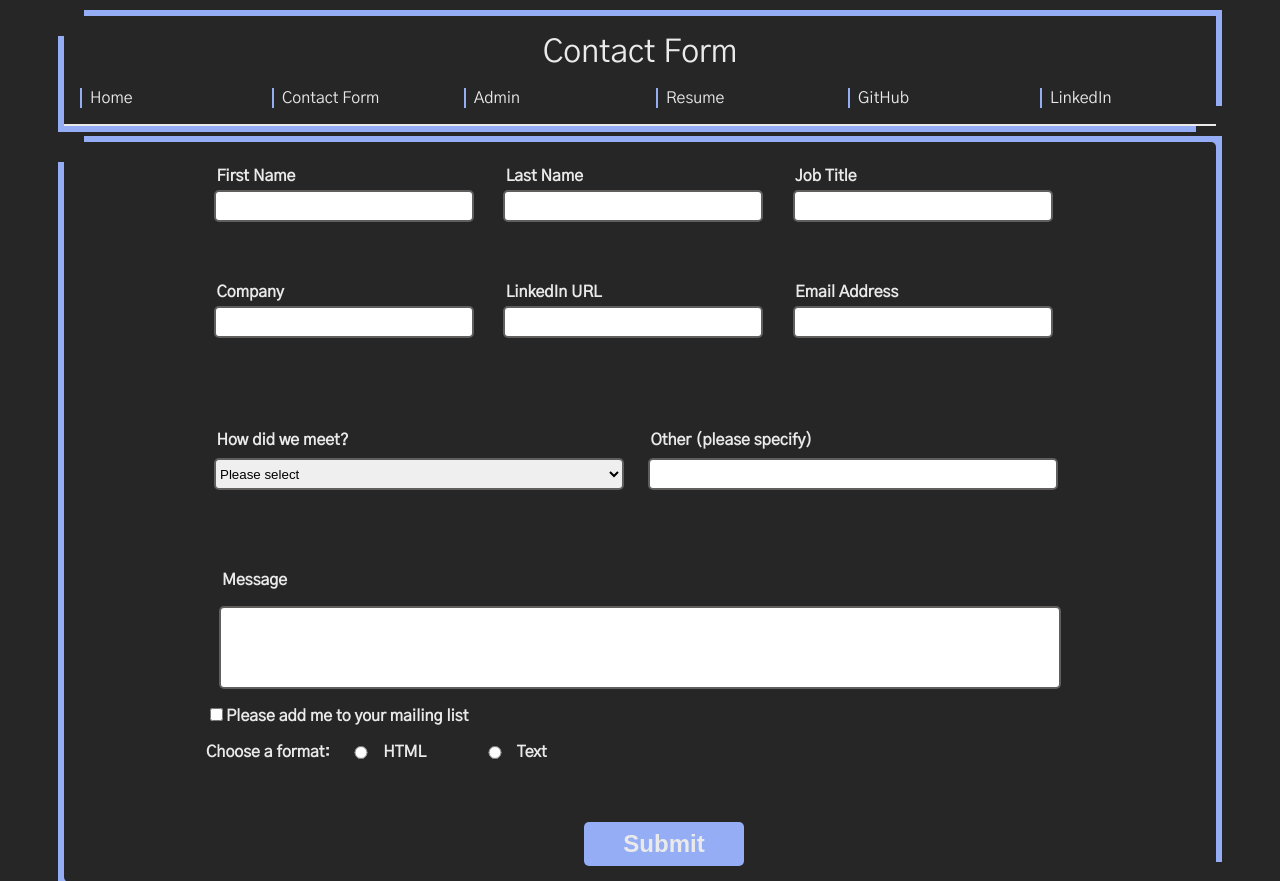
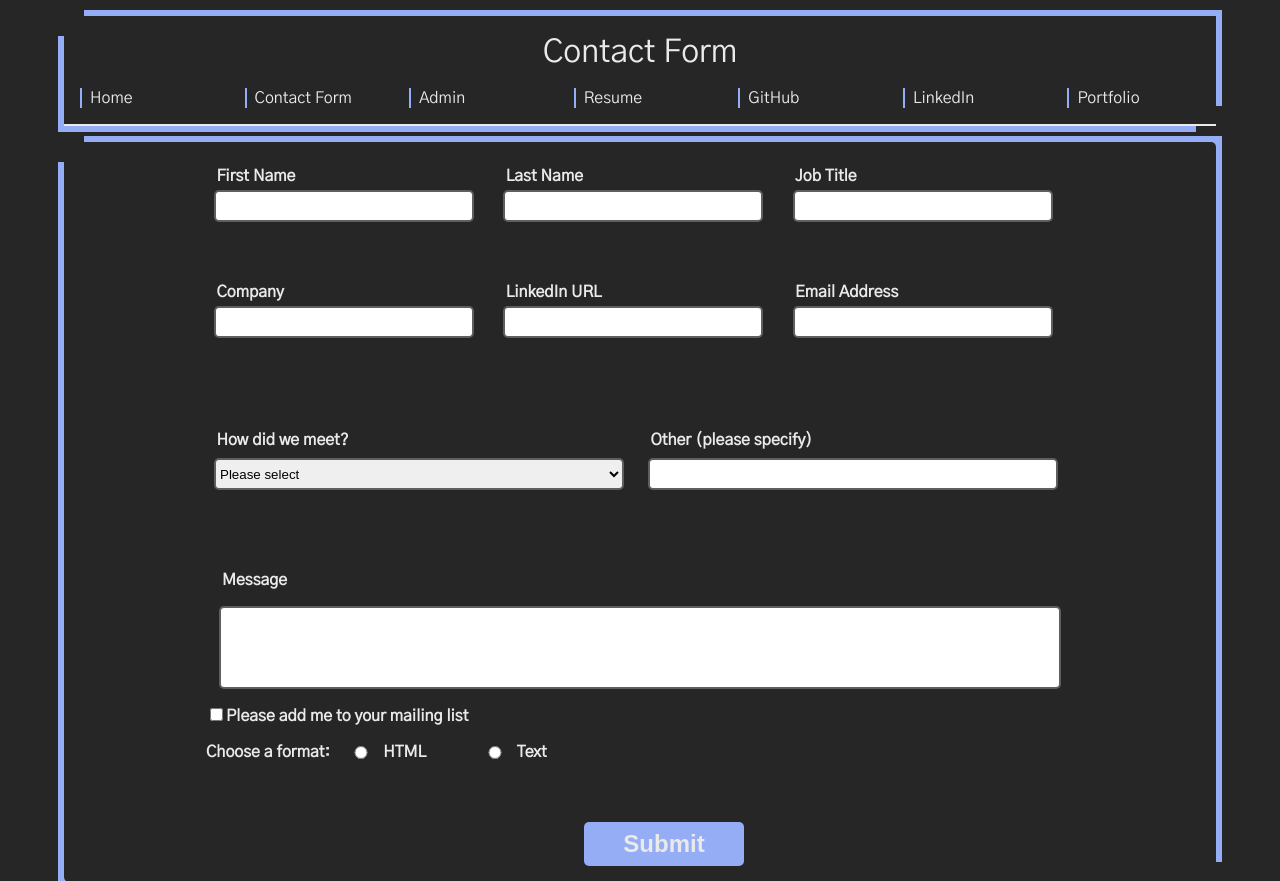
Before and after one commit to CMBCoding/Portfolio-Final-Fall-2026, a Node server app: page /contact in a window 1280 px wide. Shown: the top 881 px of the page. Run offline with Node 20, Linux system fonts and the light colour scheme; some libraries are stand-ins or nearby versions.

Commit message:
Add link to projects to nav bar

```diff
--- a/public/styles/styles.css
+++ b/public/styles/styles.css
@@ -565,7 +565,7 @@ button[type="submit"] {
 
 .proj-tech-list {
     display: flex;
-    flex-direction: row;
+    flex-direction: column;
     padding: 0;
     width: 100%;
     margin: 0.25rem auto;
@@ -616,6 +616,10 @@ button[type="submit"] {
         flex-direction: row;
         justify-content: center;
         align-items: center;
+    }
+
+    .nav-links {
+        margin: 0.75rem 0.4rem;
     }
 
     .row {
@@ -733,6 +737,11 @@ button[type="submit"] {
 
     #certs > li {
         font-size: 16px;
+    }
+
+    /* Project Page Stylings */
+    .proj-tech-list {
+        flex-direction: row;
     }
 }
 
--- a/views/partials/nav.ejs
+++ b/views/partials/nav.ejs
@@ -6,4 +6,5 @@
     <a href="/resume" class="nav-links gothic-thin">Resume</a>
     <a href="https://github.com/CMBCoding" class="nav-links gothic-thin">GitHub</a>
     <a href="https://www.linkedin.com/in/coreymbrown004/" class="nav-links gothic-thin">LinkedIn</a>
+    <a href="/portfolio" class="nav-links gothic-thin">Portfolio</a>
 </nav>
```
Also changed, not shown: views/portfolio.ejs (+12 -4 lines).
